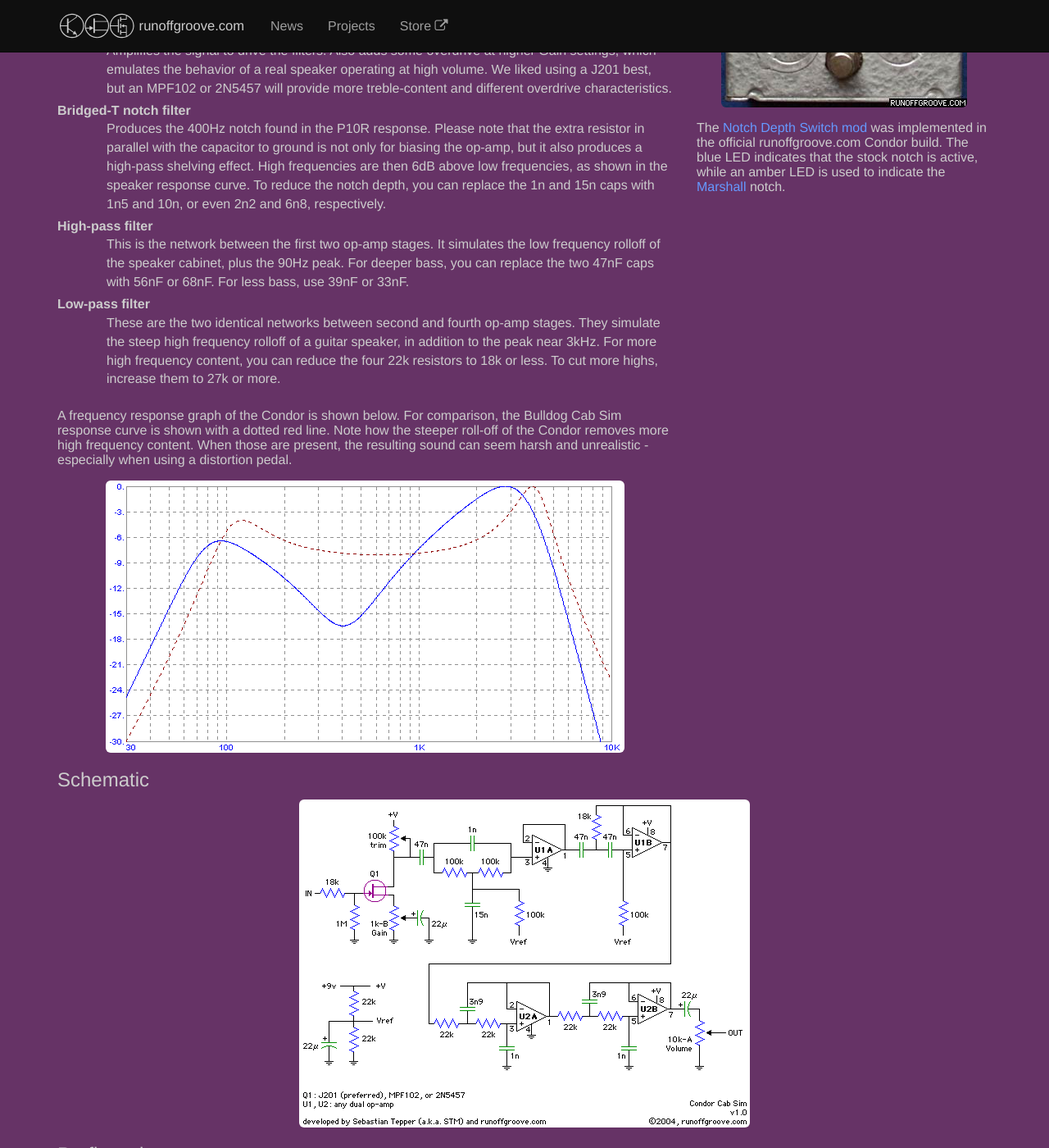
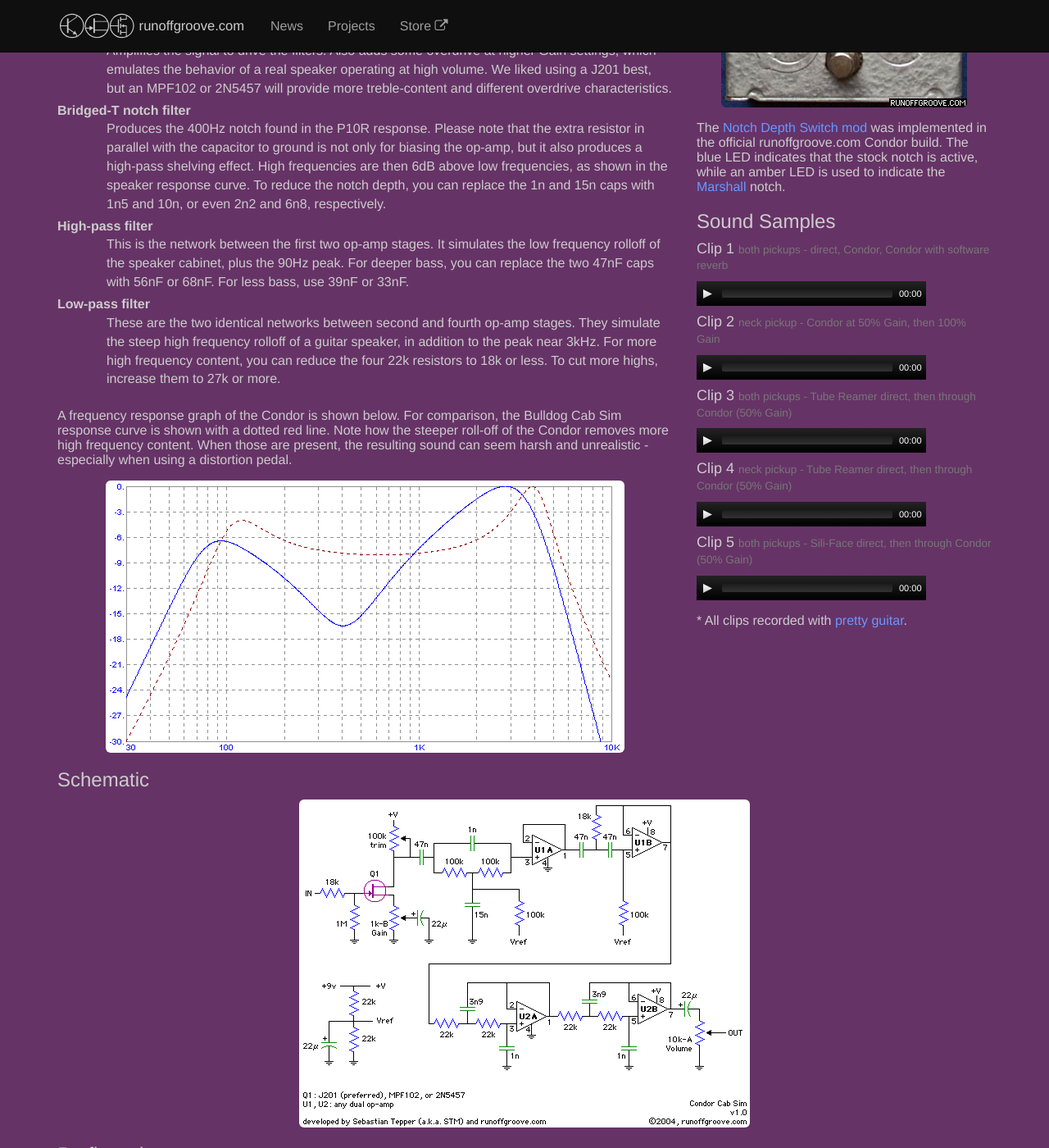
Before and after one commit to ethanhann/runoffgroove.com, a Jekyll site: the page built from _posts/2014-01-07-condor-cab-sim.html, in a window 1280 px wide and 1400 px high, scrolled down 423 px. Shown: the whole window at 82% size. Built offline with Jekyll 4.4.1, drawn with Linux system fonts in a browser that asks for light colours; nearby versions of some CDN libraries; Markdown is read by kramdown in place of the engine named in the settings; some of the changed text lies outside the part shown.

Commit message:
Flesh out condor cab sim project

```diff
--- a/_posts/2014-01-07-condor-cab-sim.html
+++ b/_posts/2014-01-07-condor-cab-sim.html
@@ -31,11 +31,20 @@
     <div class="col-md-4">
         <img src="images/condor-box.jpg" alt="condor box" class="img-rounded img-responsive center-block">
         <p>The <a href="{{ page.url }}#notch-depth-switch-mod">Notch Depth Switch mod</a> was implemented in the official runoffgroove.com Condor build. The blue LED indicates that the stock notch is active, while an amber LED is used to indicate the <a href="{{ page.url }}#marshall-response-curve-mod">Marshall</a> notch.</p>
-        <!--
+
         <h3>Sound Samples</h3>
-        <h4>Clip X <small>SETTINGS </small></h4>
-        <audio controls><source src="clips/azabache1.mp3" type="audio/mp3"></audio>
-        -->
+        <h4>Clip 1 <small>both pickups - direct, Condor, Condor with software reverb</small></h4>
+        <audio controls><source src="clips/condor1.mp3" type="audio/mp3"></audio>
+        <h4>Clip 2 <small>neck pickup - Condor at 50% Gain, then 100% Gain</small></h4>
+        <audio controls><source src="clips/condor1.mp3" type="audio/mp3"></audio>
+        <h4>Clip 3 <small>both pickups - Tube Reamer direct, then through Condor (50% Gain)</small></h4>
+        <audio controls><source src="clips/condor1.mp3" type="audio/mp3"></audio>
+        <h4>Clip 4 <small>neck pickup - Tube Reamer direct, then through Condor (50% Gain)</small></h4>
+        <audio controls><source src="clips/condor1.mp3" type="audio/mp3"></audio>
+        <h4>Clip 5 <small>both pickups - Sili-Face direct, then through Condor (50% Gain)</small></h4>
+        <audio controls><source src="clips/condor1.mp3" type="audio/mp3"></audio>
+
+        <p>* All clips recorded with <a href="images/pretty-guitar.jpg">pretty guitar</a>.</p>
     </div>
 </div>
 <h3>Schematic</h3>
@@ -43,8 +52,13 @@
 <h3>Perfboard</h3>
 <img src="images/condor-perf-layout.png" alt="{{ page.title }} perfboard layout" class="img-rounded img-responsive center-block"><br>
 <img src="images/condor-perf-photo.jpg" alt="{{ page.title }} perfboard photo" class="img-rounded img-responsive center-block"><br>
+<h3>Printed Circuit Board</h3>
+<p>Pablo De Luca (aka Gringo) contributed this PCB layout for the Condor.</p>
+<iframe src="pdf/condor-pcb.pdf" class="pcb-layout"></iframe>
 
-<h3 id="marshall-response-curve-mod">Marshall Response Curve Mod</h3>
+<div class="page-header">
+<h2 id="marshall-response-curve-mod">Marshall Response Curve Mod</h2>
+</div>
 <p>The Condor can be modified to reproduce the frequency response of the Marshall speaker simulator that is included on their amps with an XLR output (as traced by Ed Rembold, available at <a href="http://www.diystompboxes.com/pedals/schematics.html">Aron's Selected Schematics</a>). Substitute the following components:</p>
 <dl class="padded-list">
     <dt>Bridged-T notch filter</dt>
@@ -57,7 +71,9 @@
 <p>The below graph compares the original Condor frequency response with the Marshall mods.</p>
 <img src="images/condor-marshall-mod.png" alt="{{ page.title }} marshall mod" class="img-rounded img-responsive center-block"><br>
 
-<h3 id="notch-depth-switch-mod">Notch Depth Switch Mod</h3>
+<div class="page-header">
+    <h2 id="notch-depth-switch-mod">Notch Depth Switch Mod</h2>
+</div>
 <p>While the above modifications will accurately reproduce the Marshall speaker simulator's response curve, so many components differ from the stock Condor that using a switch to toggle between the two is not feasible. However, a compromise is available if we focus our efforts on the Marshall notch depth. By adding and removing capacitors in parallel with the notch caps, we can produce a notch depth that approximates the notch produced by the Marshall speaker simulator. Best of all, a DPDT switch can be used to toggle between the two modes - or a 3PDT can be used to allow LED indicators for each response.</p>
 <p>As shown in the partial schematic below, the 1n "bridge" cap is unchanged while the stock 15n cap is changed to a 6n8. A 1n2 and 8n2, both with a single-pole switch in series, are placed in parallel with those caps, respectively. By using a DPDT switch for the two single-pole switches, we can open a switch while closing the other. When the 1n2 "bridge" cap switch is open and the 8n2 switch is closed. The 6n8 and 8n2 caps are in parallel, which creates a total capacitance of 15n. Those values produce a notch as found in the stock Condor.</p>
 <p>As the DPDT switch is activated, the 1n2 cap is added in parallel with the 1n, forming a 2n2 cap. Simultaneously, the 8n2 cap is switched out, leaving just the 6n8 cap to ground. The notch depth is now roughly half of the stock circuit, which is close to the Marshall response.</p>
--- a/css/main.css
+++ b/css/main.css
@@ -66,6 +66,10 @@
     margin-left: 60px;
 }
 
+iframe.pcb-layout {
+    width:100%; height: 400px;
+}
+
 /** Branding
 */
 .navbar-nav li a {
@@ -128,6 +132,10 @@
 
 /** Creative Commons License notice
 */
+.cc-license-notice {
+    margin-top: 3em;
+}
+
 .cc-license-notice div {
     padding: 0.25em 0 0 0;
 }
```
